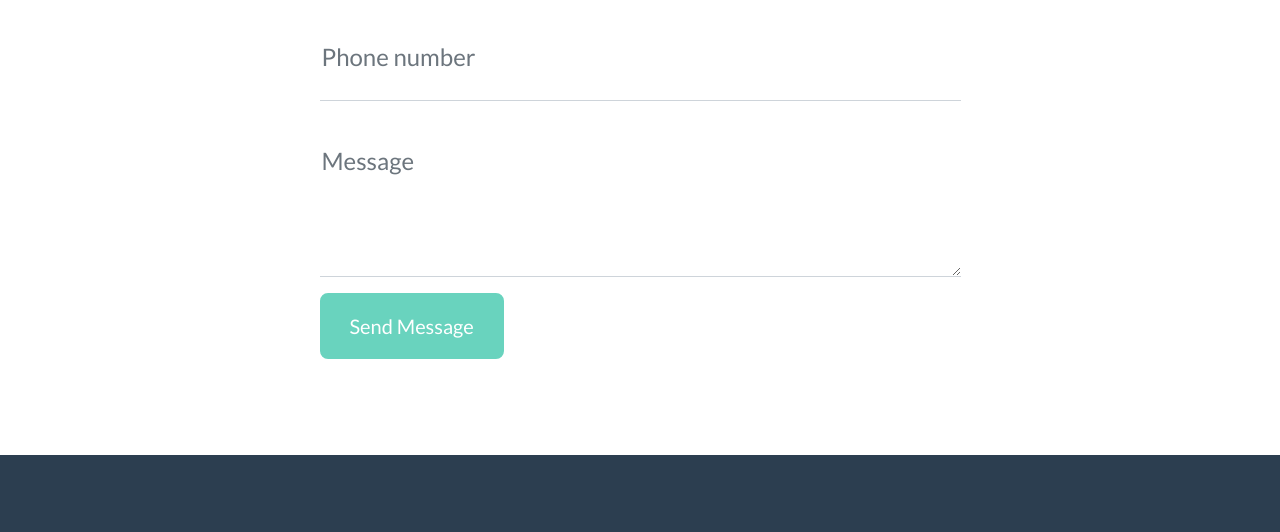
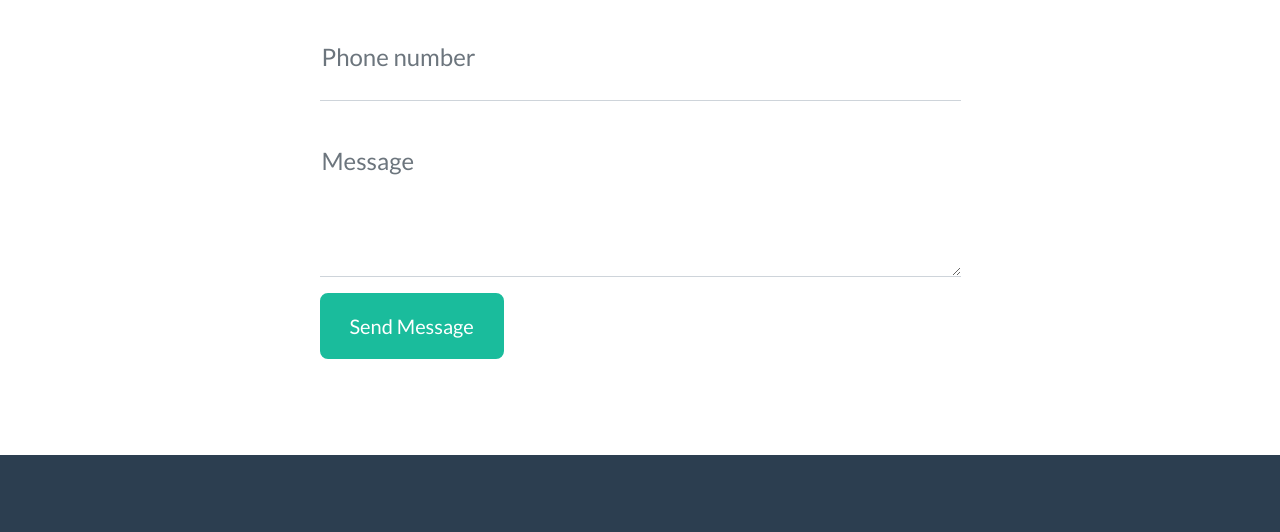
Before and after one commit to bkwrdbailey/PortfolioSite, a plain HTML site: page index.html in a window 1280 px wide. Shown: the part 2672-3204 px from the top of the page. Drawn offline with nearby package versions, Linux system fonts and the light colour scheme.

Commit message:
Update index.html

```diff
--- a/index.html
+++ b/index.html
@@ -223,7 +223,7 @@
                             <!-- an error submitting the form-->
                             <div class="d-none" id="submitErrorMessage"><div class="text-center text-danger mb-3">Error sending message!</div></div>
                             <!-- Submit Button-->
-                            <button class="btn btn-primary btn-xl disabled" id="submitButton" type="submit">Send Message</button>
+                            <button class="btn btn-primary btn-xl" type="submit">Send Message</button>
                         </form>
                     </div>
                 </div>
```
